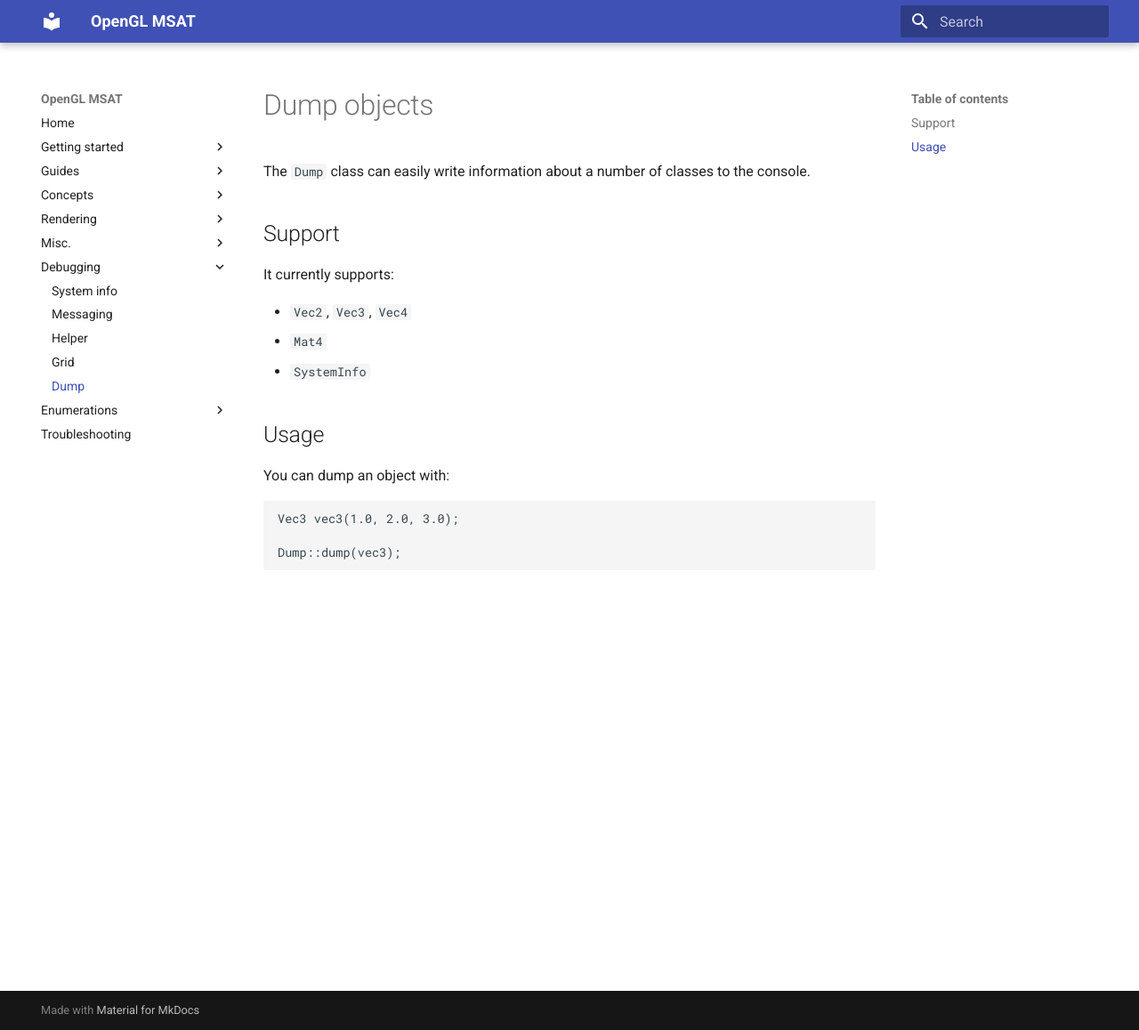
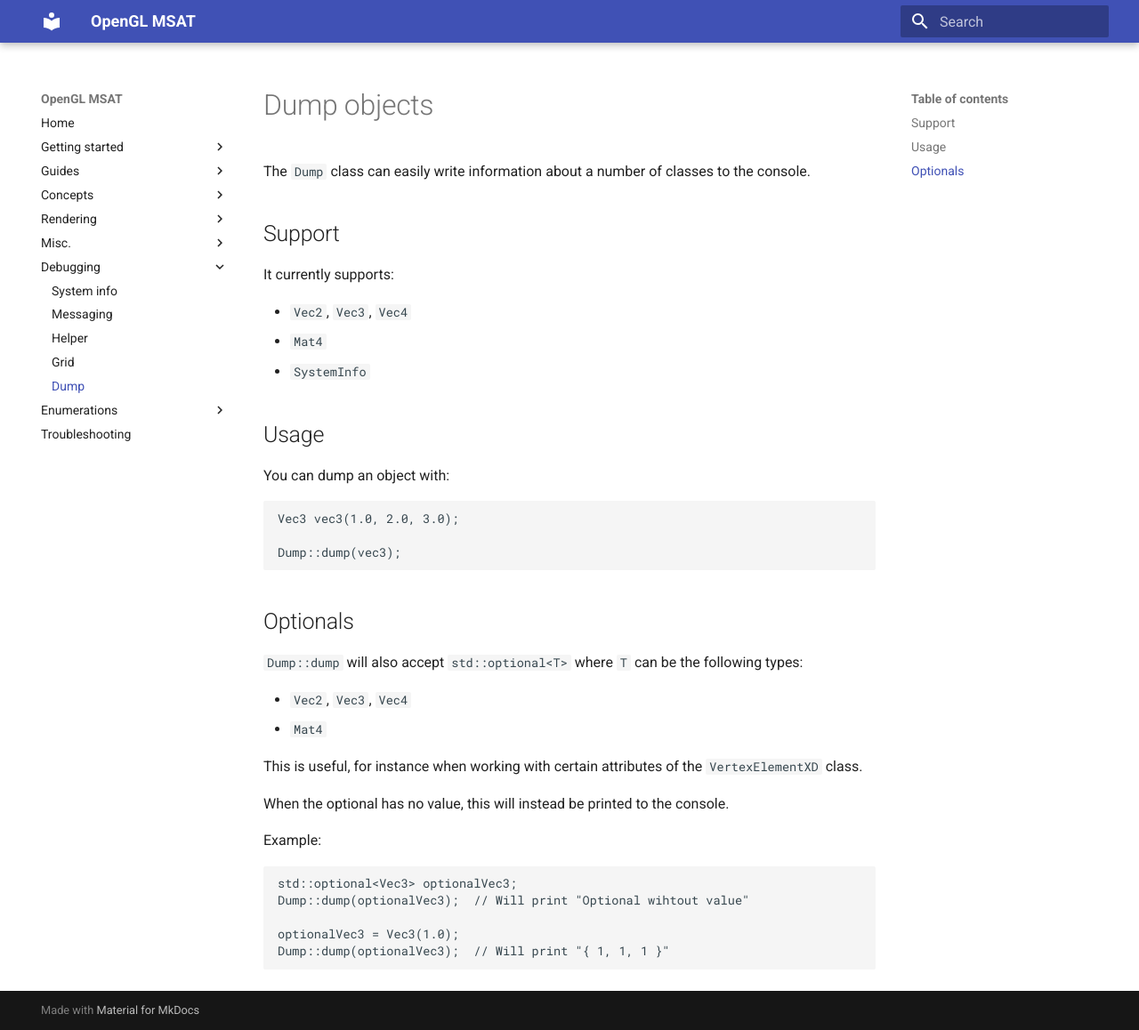
Before and after one commit to markhj/opengl-msat, an MkDocs documentation site: the page built from docs/tools/dump.md, in a window 1280 px wide and 1158 px high. Shown: the whole window at 89% size. Built offline with MkDocs 1.6.1 and Material for MkDocs 9.7.7, drawn with Linux system fonts in a browser that asks for light colours.

Commit message:
Dump::dump can now take std::optional<T>

`````diff
--- a/docs/tools/dump.md
+++ b/docs/tools/dump.md
@@ -18,3 +18,26 @@ Vec3 vec3(1.0, 2.0, 3.0);
 
 Dump::dump(vec3);
 ````
+
+## Optionals
+
+``Dump::dump`` will also accept ``std::optional<T>`` where
+``T`` can be the following types:
+
+- ``Vec2``, ``Vec3``, ``Vec4``
+- ``Mat4``
+
+This is useful, for instance when working with certain attributes
+of the ``VertexElementXD`` class.
+
+When the optional has no value, this will instead be printed to the console.
+
+Example:
+
+````c++
+std::optional<Vec3> optionalVec3;
+Dump::dump(optionalVec3);  // Will print "Optional wihtout value"
+
+optionalVec3 = Vec3(1.0);
+Dump::dump(optionalVec3);  // Will print "{ 1, 1, 1 }"
+````
`````
Also changed, not shown: 2 other files.
